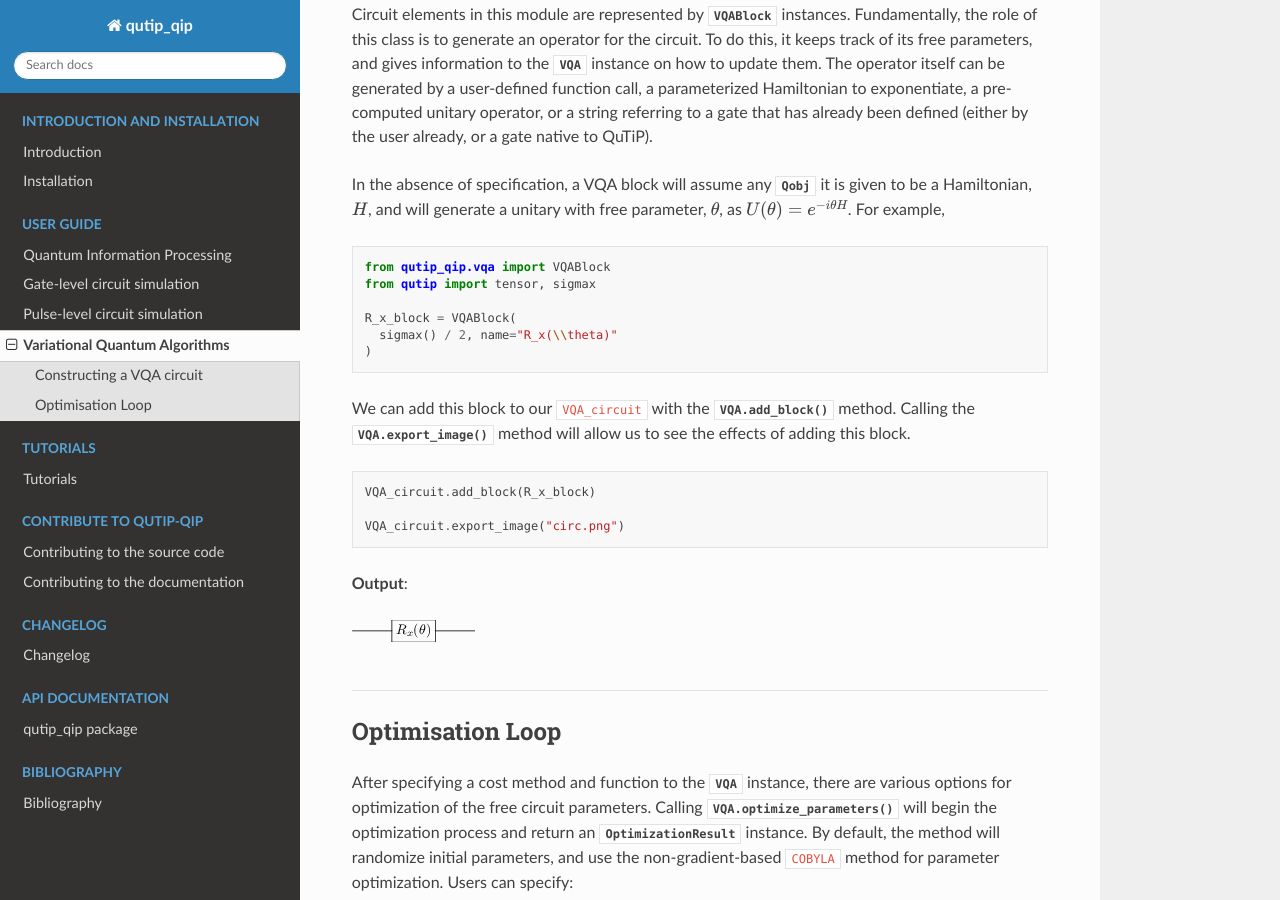
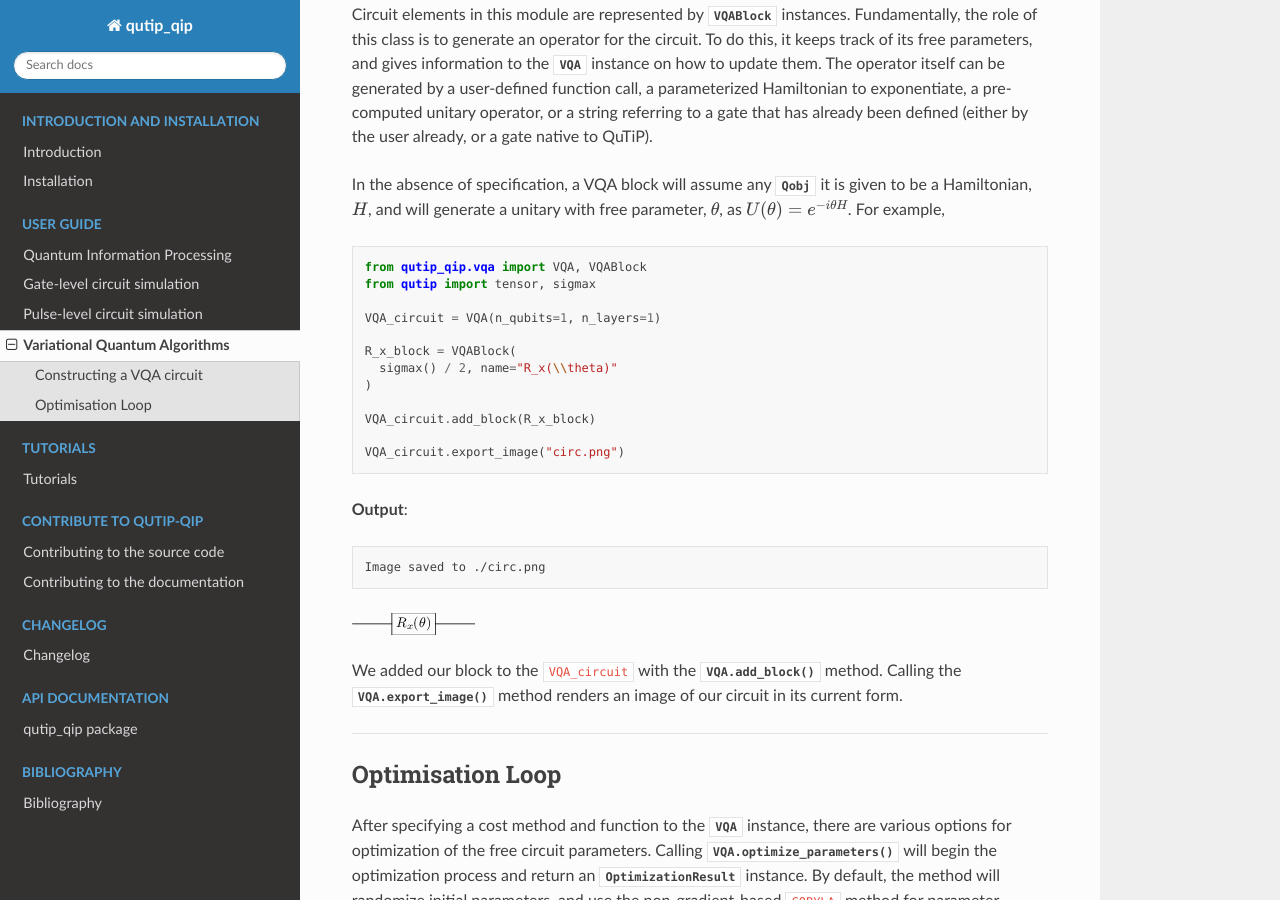
Before and after one commit to qutip/qutip-qip, a Sphinx documentation site: the page built from doc/source/qip-vqa.rst, in a window 1280 px wide and 900 px high, scrolled down 941 px. Built offline with Sphinx 7.4.7 and the Read the Docs theme 2.0.0, drawn with Linux system fonts in a browser that asks for light colours; some of the changed text lies outside the part shown.

Commit message:
Fix error in code example

```diff
--- a/doc/source/qip-vqa.rst
+++ b/doc/source/qip-vqa.rst
@@ -44,17 +44,14 @@ In the absence of specification, a VQA block will assume any :class:`~.Qobj` it
 
 .. testcode::
 
-    from qutip_qip.vqa import VQABlock
+    from qutip_qip.vqa import VQA, VQABlock
     from qutip import tensor, sigmax
+
+    VQA_circuit = VQA(n_qubits=1, n_layers=1)
 
     R_x_block = VQABlock(
       sigmax() / 2, name="R_x(\\theta)"
     )
-
-
-We can add this block to our ``VQA_circuit`` with the :meth:`.VQA.add_block` method. Calling the :meth:`.VQA.export_image` method will allow us to see the effects of adding this block.
-
-.. testcode::
 
     VQA_circuit.add_block(R_x_block)
 
@@ -62,7 +59,15 @@ We can add this block to our ``VQA_circuit`` with the :meth:`.VQA.add_block` met
 
 **Output**:
 
+.. testoutput::
+  :options: +NORMALIZE_WHITESPACE
+
+  Image saved to ./circ.png
+
 .. image:: /figures/vqa_circuit_with_x.png
+
+We added our block to the ``VQA_circuit`` with the :meth:`.VQA.add_block` method. Calling the :meth:`.VQA.export_image` method renders an image of our circuit in its current form.
+
 
 --------------
 
```
Also changed, not shown: other parts of doc/source/qip-vqa.rst (+2 -2 lines), doc/circ.png (added).
